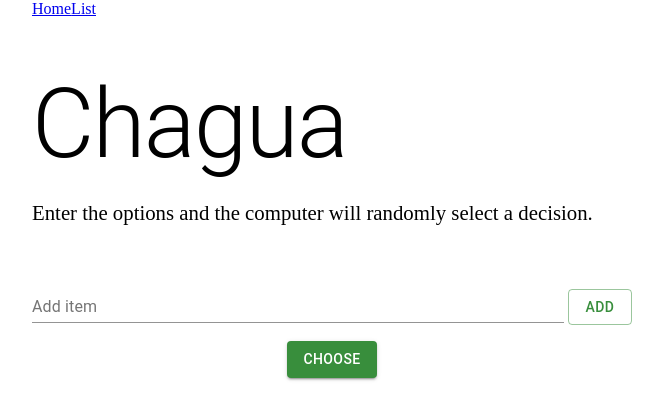
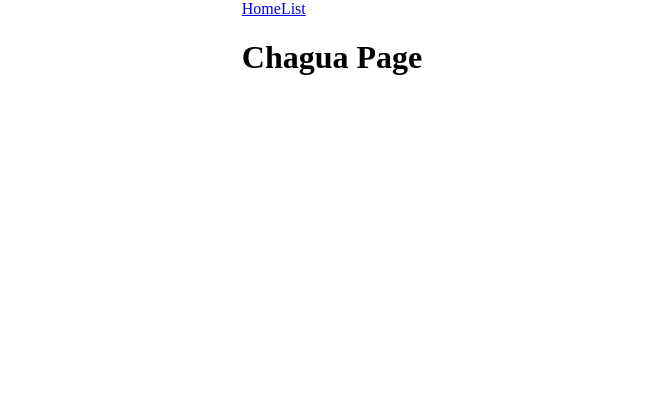
Before and after one commit to leovolving/chagua, a React (Create React App) app: page /chagua in a window 1280 px wide. Shown: the top 420 px of the page, without its empty margins (308-971 px from the left). Built offline with nearby package versions, Linux system fonts and the light colour scheme; the HTML template or start-up script is replaced by a standard one.

Commit message:
chagua page initial

```diff
--- a/src/components/Chagua.jsx
+++ b/src/components/Chagua.jsx
@@ -1,7 +1,7 @@
 import React from 'react';
 import Form from './shared/Form.jsx';
 import ChaguaList from './shared/ChaguaList';
-import Selection from './shared/Selection';
+import ChaguaButton from './shared/ChaguaButton';
 
 class Chagua extends React.Component {
     state = {
@@ -36,11 +36,12 @@ class Chagua extends React.Component {
     }
 
     render () {
+        const items = this.state.items.filter(i => i.active).map(i => i.value);
         return (
             <React.Fragment>
                 <Form onSubmit={this.onFormSubmit} />
                 <ChaguaList items={this.state.items} />
-                <Selection onClick={this.onSelect} selection={this.state.selection} />
+                <ChaguaButton items={items} />
             </React.Fragment>
         );
     }
--- a/src/components/ChaguaRouter.jsx
+++ b/src/components/ChaguaRouter.jsx
@@ -1,4 +1,5 @@
 import React from 'react';
+import { makeStyles } from '@material-ui/core/styles';
 import {
     BrowserRouter as Router,
     Switch,
@@ -7,13 +8,24 @@ import {
   } from 'react-router-dom';
   import HomePage from './routes/home/HomePage';
   import ListPage from './routes/list/ListPage';
+  import ChaguaPage from './routes/chagua/ChaguaPage';
 
-const ChaguaRouter = () => (
-    <Router>
+const useStyles = makeStyles(theme => ({
+    root: {
+        color: theme.palette.background.paper
+    }
+}));
+
+const ChaguaRouter = () => {
+    const classes = useStyles();
+    return (
+        <Router className={classes.root}>
             <Link to='/'>Home</Link>
             <Link to='/list/test'>List</Link>
 
             <Switch>
+                <Route exact path='/chagua' component={ChaguaPage} />
+
                 <Route exact path='/list/:id'>
                     <ListPage />
                 </Route>
@@ -24,5 +36,6 @@ const ChaguaRouter = () => (
             </Switch>
         </Router>
     );
+}
 
 export default ChaguaRouter;
--- /dev/null
+++ b/src/components/routes/chagua/ChaguaPage.jsx
@@ -0,0 +1,20 @@
+import React from 'react';
+import Typography from '@material-ui/core/Typography';
+
+class ChaguaPage extends React.Component {
+    render() {
+        const {location: {selection}} = this.props;
+        return (
+            <React.Fragment>
+            <h1>Chagua Page</h1>
+            {selection &&
+                <div className='selection'>
+                    <Typography variant='h2'>{selection}</Typography>
+                    <p>the chooser has chosen {selection}</p>
+                </div>}
+            </React.Fragment>
+        )
+    }
+}
+
+export default ChaguaPage;
--- a/src/components/routes/list/ListPage.jsx
+++ b/src/components/routes/list/ListPage.jsx
@@ -1,7 +1,7 @@
 import React, {Fragment} from 'react';
 import Typography from '@material-ui/core/Typography';
 import ChaguaList from '../../shared/ChaguaList';
-import Selection from '../../shared/Selection';
+import ChaguaButton from '../../shared/ChaguaButton';
 
 const mockList = {
     id: '10',
@@ -137,12 +137,11 @@ class ListPage extends React.Component {
 
     onChoose = () => {
         const [...items] = this.state.items;
-        const activeItemsCount = items
+        const activeItems = items
             .filter(i => i.enabled)
-            .map(() => null) // TO-VERIFY: save memory, remove contents of array for count
-            .length;
+            .map(i => i.title);
 
-        const index = Math.floor((Math.random() * activeItemsCount));
+        const index = Math.floor((Math.random() * activeItems.length));
         const {title} = items[index];
         items[index].lastUsedOn = new Date().toISOString();
         this.setState({items, selection: title});
@@ -180,6 +179,10 @@ class ListPage extends React.Component {
             onToggleCallback: this.onToggle
         }
 
+        const activeItems = items
+            .filter(i => i.enabled)
+            .map(i => i.title);
+
         return (
             <Fragment>
                 <header>
@@ -191,7 +194,7 @@ class ListPage extends React.Component {
                 </section>
 
                 <section>
-                    <Selection onClick={this.onChoose} selection={selection} />
+                    <ChaguaButton items={activeItems} />
                 </section>
             </Fragment>
         );
--- /dev/null
+++ b/src/components/shared/ChaguaButton.jsx
@@ -0,0 +1,34 @@
+import React from 'react';
+import {Link} from 'react-router-dom';
+import Button from '@material-ui/core/Button';
+
+class ChaguaButton extends React.Component {
+  state = {
+    selection: null
+  }
+
+  componentDidMount() {
+    const {items} = this.props;
+    const index = Math.floor((Math.random() * items.length));
+        // TODO: API call is a PUT with just the itemId (id, with title above).
+        // The listId can be gotten from the itemId server-side.
+        // items[index].lastUsedOn = new Date().toISOString();
+    this.setState({selection: items[index]})
+  }
+
+  render() {
+    const {selection} = this.state;
+    return (
+      <div className='selection-container'>
+        <Link to={{pathname: '/chagua', selection}}>
+          <Button type='submit' color='primary' variant='contained'>
+            Choose
+          </Button>
+        </Link>
+
+      </div>
+    );
+  }
+}
+
+export default ChaguaButton;
--- a/src/components/shared/Selection.jsx
+++ /dev/null
@@ -1,16 +0,0 @@
-import React from 'react';
-import Button from '@material-ui/core/Button';
-import Typography from '@material-ui/core/Typography';
-
-const Selection = ({onClick, selection}) => (
-  <div className='selection-container'>
-      <Button color='primary' onClick={onClick} variant='contained'>Choose</Button>
-      {selection &&
-        <div className='selection'>
-            <Typography variant='h2'>{selection}</Typography>
-            <p>the chooser has chosen {selection}</p>
-        </div>}
-  </div>
-);
-
-export default Selection;
```
Lines whose indentation alone changed are shown as unchanged.
